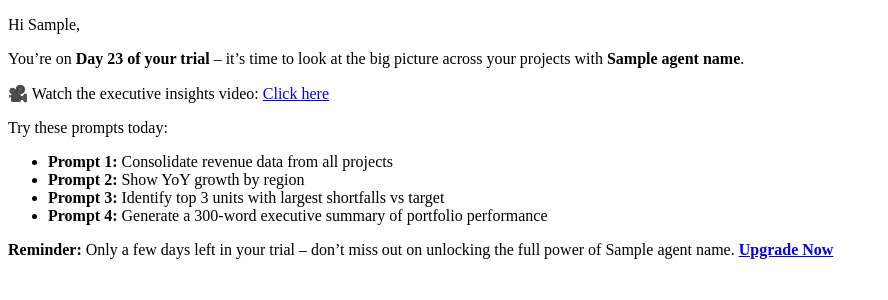
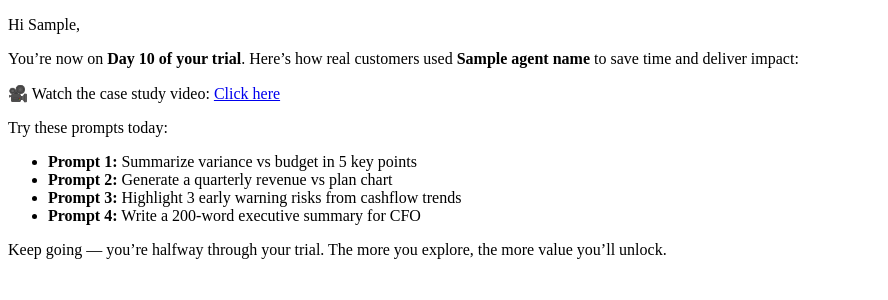
Before and after one commit to thanya-aura/thanyaaura-gateway, a Python web app: template app/templates/email_day23.html in a window 1280 px wide. Shown: the top 300 px of the page, without its empty margins (0-888 px from the left). Run offline with Jinja, Linux system fonts and the light colour scheme; the template is opened without the code that fills it: most values are stand-ins (such as "Sample title", 1, 10 or a date in 2020).

Commit message:
Update agents.py and other changes

```diff
--- a/app/templates/email_day10.html
+++ b/app/templates/email_day10.html
@@ -33,5 +33,6 @@
   {% endif %}
 
   <p>Keep going — you’re halfway through your trial. The more you explore, the more value you’ll unlock.</p>
+
 </body>
 </html>
--- a/app/templates/email_day23.html
+++ b/app/templates/email_day23.html
@@ -2,37 +2,37 @@
 <html>
 <head>
   <meta charset="UTF-8">
-  <title>Executive Insights – {{agent_name}}</title>
+  <title>Case Study – {{agent_name}}</title>
 </head>
 <body>
   <p>Hi {{first_name}},</p>
 
-  <p>You’re on <b>Day 23 of your trial</b> – it’s time to look at the big picture across your projects with <b>{{agent_name}}</b>.</p>
+  <p>You’re now on <b>Day 10 of your trial</b>. Here’s how real customers used <b>{{agent_name}}</b> to save time and deliver impact:</p>
 
-  <p>🎥 Watch the executive insights video:
-     <a href="https://youtu.be/XlU0plBof8I?si=NyTRYpaF6ZQn-OvS" target="_blank">Click here</a>
+  <p>🎥 Watch the case study video:
+     <a href="https://youtu.be/z-KECtkig1U?si=P4K-cOgOer0-xG7J" target="_blank">Click here</a>
   </p>
 
   <p>Try these prompts today:</p>
   <ul>
-    <li><b>Prompt 1:</b> Consolidate revenue data from all projects</li>
-    <li><b>Prompt 2:</b> Show YoY growth by region</li>
-    <li><b>Prompt 3:</b> Identify top 3 units with largest shortfalls vs target</li>
-    <li><b>Prompt 4:</b> Generate a 300-word executive summary of portfolio performance</li>
+    <li><b>Prompt 1:</b> Summarize variance vs budget in 5 key points</li>
+    <li><b>Prompt 2:</b> Generate a quarterly revenue vs plan chart</li>
+    <li><b>Prompt 3:</b> Highlight 3 early warning risks from cashflow trends</li>
+    <li><b>Prompt 4:</b> Write a 200-word executive summary for CFO</li>
   </ul>
 
   {% if platform == "GPT" %}
     <p>👉 <a href="{{gpt_link}}" target="_blank"><b>Launch {{agent_name}} in GPT Now</b></a></p>
-    <p><b>Note:</b> Fully integrated with the <b>GPT backend</b>. Work directly in GPT and let the Agent handle everything for you.</p>
+    <p><b>Note:</b> Each Agent is fully integrated with the <b>GPT backend</b>. Work directly in GPT and let the Agent handle everything for you.</p>
   {% elif platform == "Gemini" %}
     <p>👉 <a href="{{gemini_link}}" target="_blank"><b>Access {{agent_name}} in Gemini</b></a></p>
-    <p><b>Note:</b> Fully integrated with <b>Gemini</b>. Work directly in Gemini and let the Agent handle everything for you.</p>
+    <p><b>Note:</b> Each Agent is fully integrated with <b>Gemini</b>. Work directly in Gemini and let the Agent handle everything for you.</p>
   {% elif platform.startswith("Copilot") %}
     <p>👉 <a href="{{copilot_link}}" target="_blank"><b>Start {{agent_name}} in Microsoft Copilot</b></a></p>
-    <p><b>Note:</b> Fully integrated with <b>Microsoft Copilot Studio</b>. Work directly in Copilot and let the Agent handle everything for you.</p>
+    <p><b>Note:</b> Each Agent is fully integrated with <b>Microsoft Copilot Studio</b>. Work directly in Copilot and let the Agent handle everything for you.</p>
   {% endif %}
 
-  <p><b>Reminder:</b> Only a few days left in your trial – don’t miss out on unlocking the full power of {{agent_name}}.
-     <a href="{{upgrade_link}}" target="_blank"><b>Upgrade Now</b></a></p>
+  <p>Keep going — you’re halfway through your trial. The more you explore, the more value you’ll unlock.</p>
+
 </body>
 </html>
```
